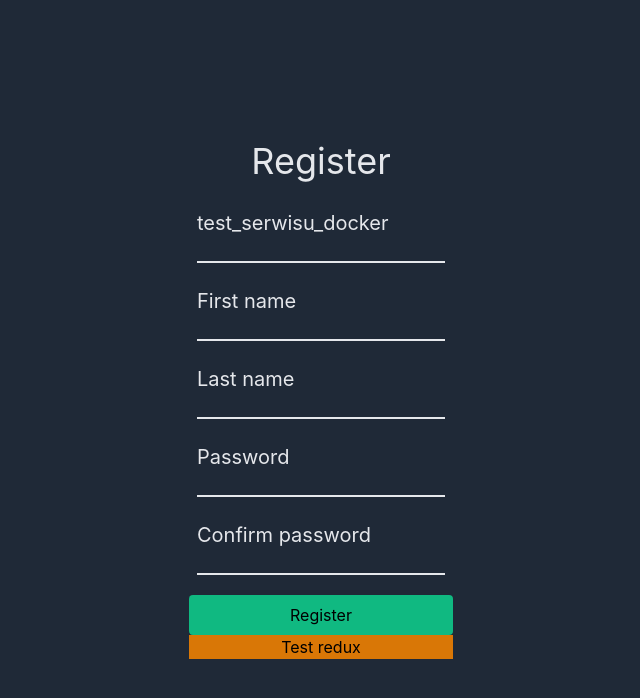
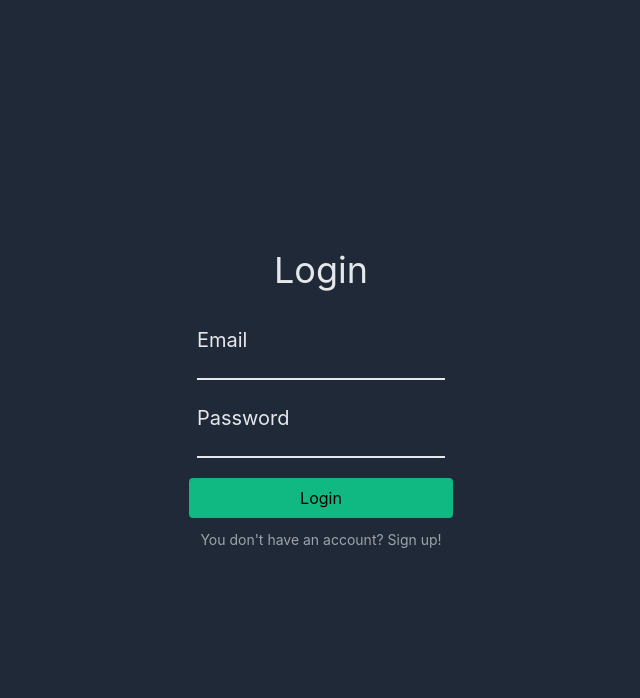
Before and after one commit to MrHDOLEK/trello_copy, a React (Create React App) app: page /login in a window 1280 px wide. Shown: the top 698 px of the page, without its empty margins (319-959 px from the left). Built offline with nearby package versions, Linux system fonts and the light colour scheme.

Commit message:
PrivateRoute has been created

```diff
--- a/src/actions/auth.js
+++ b/src/actions/auth.js
@@ -1,3 +1,12 @@
-export const getAuth = () => (dispatch) => {
-  dispatch({ type: "GET_ONE", payload: "SOME VALUE" });
+export const loginUser = () => (dispatch) => {
+  dispatch({
+    type: "USER_LOGIN_LOADING",
+    payload: { loading: true, isAuthenticated: false },
+  });
+  setTimeout(() => {
+    dispatch({
+      type: "USER_LOGIN_LOADED",
+      payload: { loading: false, isAuthenticated: true },
+    });
+  }, 500);
 };
--- a/src/actions/types.js
+++ b/src/actions/types.js
@@ -0,0 +1,2 @@
+export const USER_LOGIN_LOADED = "USER_LOGIN_LOADED";
+export const USER_LOGIN_LOADING = "USER_LOGIN_LOADING";
--- a/src/components/App.js
+++ b/src/components/App.js
@@ -1,17 +1,24 @@
 import React from "react";
 
-import { Provider } from "react-redux";
-import store from "../store";
+import { BrowserRouter as Router, Route, Switch } from "react-router-dom";
 
+import PrivateRoute from "./common/PrivateRoute";
 import AuthenticationPage from "./authentication/AuthenticationPage";
+import Test from "./layout/Test";
 
 function App() {
   return (
-    <Provider store={store}>
-      <div>
-        <AuthenticationPage option={"register"} />
-      </div>
-    </Provider>
+    <Router>
+      <Switch>
+        <Route exact path="/register">
+          <AuthenticationPage option={"register"} />
+        </Route>
+        <Route exact path="/login">
+          <AuthenticationPage option={"login"} />
+        </Route>
+        <PrivateRoute component={Test} path="/test" exact />
+      </Switch>
+    </Router>
   );
 }
 
--- a/src/components/authentication/Login.js
+++ b/src/components/authentication/Login.js
@@ -1,4 +1,6 @@
-import React, { useState } from "react";
+import React, { Fragment, useState } from "react";
+
+import { Link } from "react-router-dom";
 
 import InputField from "../common/InputField";
 import AuthButton from "../common/AuthButton";
@@ -19,7 +21,7 @@ const Login = () => {
   };
 
   return (
-    <div>
+    <Fragment>
       <h1 className="text-gray-200 text-center text-4xl mb-5">Login</h1>
       <form onSubmit={onSubmit}>
         <InputField
@@ -38,7 +40,13 @@ const Login = () => {
         />
         <AuthButton text="Login" />
       </form>
-    </div>
+      <small className="text-gray-400 mt-3 text-sm">
+        You don't have an account?{" "}
+        <Link to="/register" className="hover:text-green-500">
+          Sign up!
+        </Link>
+      </small>
+    </Fragment>
   );
 };
 
--- a/src/components/authentication/Register.js
+++ b/src/components/authentication/Register.js
@@ -1,13 +1,17 @@
-import React, { useState } from "react";
+import React, { Fragment, useState } from "react";
+
+import { Link, useHistory } from "react-router-dom";
 
 import InputField from "../common/InputField";
 import AuthButton from "../common/AuthButton";
 
-import { connect } from "react-redux";
-import { getAuth } from "../../actions/auth";
+import { useDispatch } from "react-redux";
+import { loginUser } from "../../actions/auth";
 
-const Register = ({ getAuth }) => {
+const Register = () => {
   const [state, setState] = useState({});
+  const dispatch = useDispatch();
+  const history = useHistory();
 
   const onChange = (event) => {
     setState((prevState) => ({
@@ -19,14 +23,15 @@ const Register = ({ getAuth }) => {
   const onSubmit = (event) => {
     event.preventDefault();
     console.log(state);
+    history.push("/test");
   };
 
   return (
-    <div>
+    <Fragment>
       <h1 className="text-gray-200 text-center text-4xl mb-5">Register</h1>
       <form onSubmit={onSubmit}>
         <InputField
-          label="test_serwisu_docker"
+          label="Adres email"
           type="email"
           name="Email"
           id="Email"
@@ -61,19 +66,21 @@ const Register = ({ getAuth }) => {
           id="ConfirmPassoword"
         />
         <AuthButton text="Register" />
-        <button
-          className="bg-yellow-600 w-full hover:bg-yellow-700"
-          onClick={() => getAuth()}
-        >
-          Test redux
-        </button>
       </form>
-    </div>
+      <small className="text-gray-400 mt-3 text-sm">
+        You already have an account?{" "}
+        <Link to="/login" className="hover:text-green-500">
+          Sign in!
+        </Link>
+      </small>
+      <button
+        className="bg-yellow-600 w-full hover:bg-yellow-700"
+        onClick={() => dispatch(loginUser())}
+      >
+        Test redux
+      </button>
+    </Fragment>
   );
 };
 
-const mapStateToProps = (state) => ({
-  auth: state.authReducer.auth,
-});
-
-export default connect(mapStateToProps, { getAuth })(Register);
+export default Register;
--- /dev/null
+++ b/src/components/common/PrivateRoute.js
@@ -0,0 +1,21 @@
+import React from "react";
+import { Route, Redirect } from "react-router-dom";
+
+import { useSelector } from "react-redux";
+
+const PrivateRoute = ({ component: Component, ...rest }) => {
+  const isAuthenticated = useSelector(
+    (state) => state.authReducer.auth.isAuthenticated
+  );
+
+  return (
+    <Route
+      {...rest}
+      render={(props) =>
+        isAuthenticated ? <Component {...props} /> : <Redirect to="/login" />
+      }
+    />
+  );
+};
+
+export default PrivateRoute;
--- /dev/null
+++ b/src/components/layout/Test.js
@@ -0,0 +1,7 @@
+import React from "react";
+
+const Test = () => {
+  return <div>TESTING PAGE</div>;
+};
+
+export default Test;
--- a/src/index.js
+++ b/src/index.js
@@ -4,9 +4,14 @@ import "./index.css";
 import App from "./components/App";
 import reportWebVitals from "./reportWebVitals";
 
+import { Provider } from "react-redux";
+import store from "./store";
+
 ReactDOM.render(
   <React.StrictMode>
-    <App />
+    <Provider store={store}>
+      <App />
+    </Provider>
   </React.StrictMode>,
   document.getElementById("root")
 );
--- a/src/reducers/auth.js
+++ b/src/reducers/auth.js
@@ -1,14 +1,23 @@
+import { USER_LOGIN_LOADING, USER_LOGIN_LOADED } from "../actions/types";
+
 const initialState = {
-  auth: [],
+  auth: {
+    loading: false,
+    isAuthenticated: false,
+  },
 };
 
 // eslint-disable-next-line import/no-anonymous-default-export
 export default function (state = initialState, action) {
   switch (action.type) {
-    case "GET_ONE":
+    case USER_LOGIN_LOADING:
+    case USER_LOGIN_LOADED:
       return {
         ...state,
-        auth: action.payload,
+        auth: {
+          loading: action.payload.loading,
+          isAuthenticated: action.payload.isAuthenticated,
+        },
       };
     default:
       return state;
```
